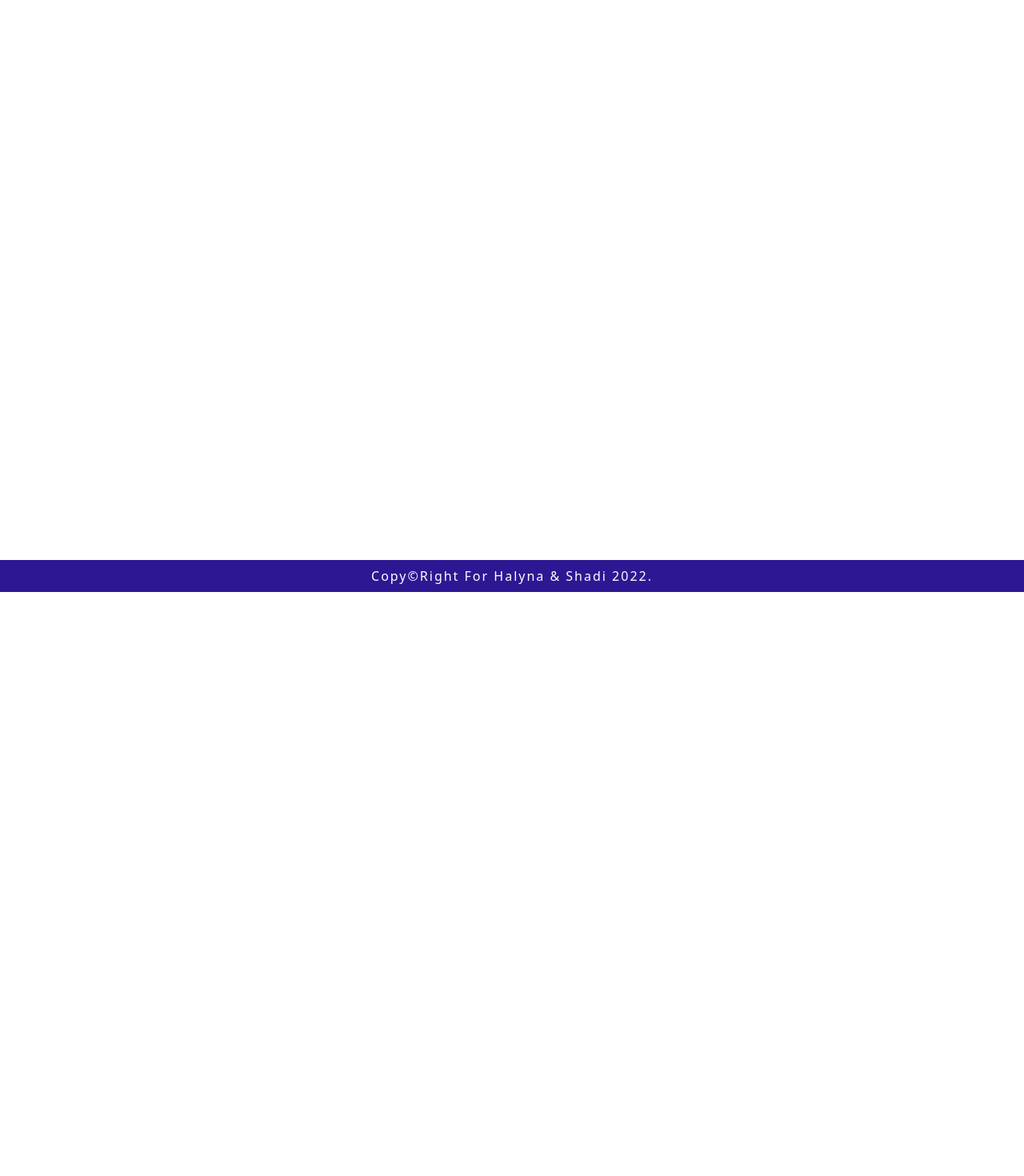
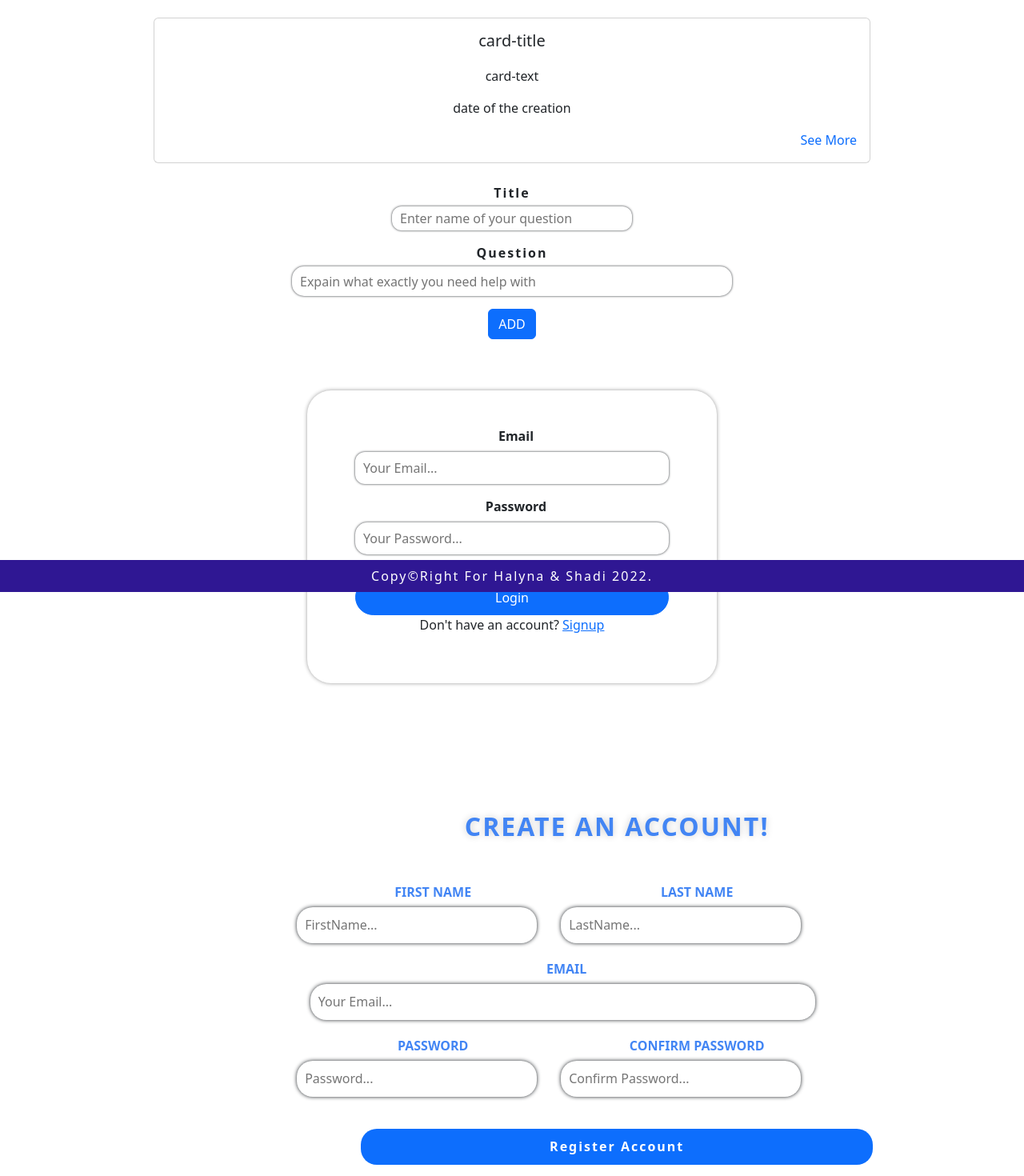
Before and after one commit to Hallekh/MernStackProject, a React (Create React App) app: page /login in a window 1280 px wide. Shown: the part 60-1530 px from the top of the page at 80% size. Before the commit the page ends 800 px from the top, so only its background shows below. Built offline with nearby package versions, Linux system fonts and the light colour scheme.

Commit message:
create home, login, signup, addpost

```diff
--- a/src/App.js
+++ b/src/App.js
@@ -1,12 +1,30 @@
 import '../node_modules/bootstrap/dist/css/bootstrap.min.css'
 import './App.css';
+import AddPost from './components/AddPost/AddPost';
 import Footer from './components/Footer/Footer';
+import HomePage from './components/Home/HomePage';
+import Login from './components/Login/Login';
 import Navbar from './components/Navbar/Navbar';
+import SignUp from './components/SignUp/SignUp';
+// import Navlogin from './components/NavbarLogin/Navlogin'
 
 function App() {
   return (
     <div className="App">
       <Navbar />
+      {/* <Navlogin /> */}
+      <HomePage />
+      <AddPost />
+      <Login />
+      <br></br>
+      <br></br>
+      <br></br>
+      <br></br>
+      <SignUp />
+      <br></br>
+      <br></br>
+      <br></br>
+      <br></br>
       <Footer />
     </div>
   );
--- /dev/null
+++ b/src/components/AddPost/AddPost.css
@@ -0,0 +1,28 @@
+.addForm {
+    width: 50%;
+}
+.addForm form label {
+    display: block;
+    margin-bottom: 5px;
+    font-weight: 700;
+    letter-spacing: 2px;
+}
+form > div:nth-child(1) > input {
+    border: none;
+    outline: none;
+    box-shadow:  0 0 3px #212529;
+    width: 300px;
+    height: 30px;
+    border-radius: 12px;
+    padding-left: 10px;
+}
+
+form > div:nth-child(2) > input {
+    width: 550px;
+    height: 37px;
+    border: none;
+    outline: none;
+    border-radius: 15px;
+    padding-left: 10px;
+    box-shadow:  0 0 3px #212529;
+}
--- /dev/null
+++ b/src/components/AddPost/AddPost.js
@@ -0,0 +1,22 @@
+import React from 'react'
+import './AddPost.css'
+
+export default function AddPost() {
+  return (
+    <div>
+        <div class="container addForm">
+            <form>
+                <div class="mb-3">
+                <label for="exampleInputEmail1">Title</label>
+                <input type="text" name="title" placeholder="Enter name of your question" required />
+                </div>
+                <div class="mb-3">
+                <label for="exampleInputPassword1">Question</label>
+                <input type="text" name="message" placeholder="Expain what exactly you need help with" required />
+                </div>
+                <button type="submit" class="btn btn-primary">ADD</button>
+            </form>
+        </div>
+    </div>
+  )
+}
--- /dev/null
+++ b/src/components/Home/HomePage.css
@@ -0,0 +1,19 @@
+.card {
+    width: 70%;
+    margin: 2% auto;
+
+}
+.card .card-title {
+    margin-bottom: 20px;
+}
+.card a {
+    float: right;
+    text-decoration: none;
+}
+.noQuestion {
+    text-align: center;
+    margin-top: 10px;
+    font-weight: 700;
+    text-transform: capitalize;
+    letter-spacing: 2px;
+}
--- /dev/null
+++ b/src/components/Home/HomePage.js
@@ -0,0 +1,17 @@
+import React from 'react'
+import './HomePage.css'
+
+export default function HomePage() {
+  return (
+    <div>
+        <div class="card">
+            <div class="card-body">
+            <h5 class="card-title">card-title</h5>
+            <p class="card-text">card-text</p>
+            <p>date of the creation</p>
+            <a href='/ShowOne' className="card-link">See More</a>
+            </div>
+        </div>
+    </div>
+  )
+}
--- /dev/null
+++ b/src/components/Login/Login.css
@@ -0,0 +1,27 @@
+.login-container {
+    margin-top: 5%;
+    padding: 45px 60px;
+    border-radius: 30px;
+    width: 40%;
+    box-shadow: 0 0 5px rgba(0, 0, 0, 0.4);
+}
+.login-container > form >div > label {
+    display: block;
+    font-weight: 700;
+    margin-left: 10px ;
+}
+.login-container > form >div > input[type=email] {
+    width: 100%;
+    height: 40px;
+}
+.login-container > form >div > input[type=password] {
+    width: 100%;
+    height: 40px;
+}
+
+.login-container button {
+    width: 100%;
+    height: 45px;
+    margin-top: 15px;
+    border-radius: 30px;
+}
--- /dev/null
+++ b/src/components/Login/Login.js
@@ -0,0 +1,25 @@
+import React from 'react'
+import './Login.css'
+
+export default function Login() {
+  return (
+    <div>
+        <div class="container login-container">
+            <form>
+                <div class="mb-3">
+                    <label for="exampleInputEmail1" class="form-label">Email</label>
+                    <input type="email" name="email" placeholder="Your Email..." required />
+                </div>
+                <div class="mb-3">
+                    <label for="exampleInputPassword1" class="form-label">Password</label>
+                    <input type="password" name="password1" placeholder="Your Password..." required />
+                </div>
+                <button type="submit" class="btn btn-primary">Login</button>
+                <div class="email">
+                    <p class="havent-account">Don't have an account? <a href="/signup" >Signup</a></p>
+                </div>
+            </form>
+        </div>
+    </div>
+  )
+}
--- /dev/null
+++ b/src/components/NavbarLogin/Navlogin.js
@@ -0,0 +1,40 @@
+import React from 'react'
+import '../Navbar/Navbar.css'
+
+
+export default function Navlogin() {
+  return (
+    <div>
+        <nav class="navbar navbar-expand-lg bg-dark">
+            <div class="container">
+            <a class="navbar-brand" href="/">MMC</a>
+            <button class="navbar-toggler" type="button" data-bs-toggle="collapse" data-bs-target="#navbarNav" aria-controls="navbarNav" aria-expanded="false" aria-label="Toggle navigation">
+                <span class="navbar-toggler-icon"></span>
+            </button>
+            <div class="collapse navbar-collapse" id="navbarNav">
+                <ul class="navbar-nav">
+                <li class="nav-item">
+                    <a class="nav-link navLogin" href="/">Home</a>
+                </li>
+                <li class="nav-item">
+                    <a class="nav-link navLogin" href="/">Add Post</a>
+                </li>
+                <li class="nav-item">
+                    <a class="nav-link navLogin" href="/about">AboutUs</a>
+                </li>
+                <li class="nav-item">
+                    <a class="nav-link navLogin" href="/contact">ContactUs</a>
+                </li>
+                <li class="nav-item">
+                    <a class="nav-link" href="/">Hello, Halyna</a>
+                </li>
+                <li class="nav-item">
+                    <a class="nav-link" href="/logout">Logout</a>
+                </li>
+                </ul>
+            </div>
+            </div>
+        </nav>
+    </div>
+  )
+}
--- /dev/null
+++ b/src/components/SignUp/SignUp.css
@@ -0,0 +1,100 @@
+.register-container {
+    width: 800px;
+    margin: 5% 29%;
+}
+
+.register-container h2 {
+    margin: 30px 14%;
+    text-transform: uppercase;
+    color: #4285F4;
+    font-weight: 700;
+    letter-spacing: 2px;
+    text-shadow: 0 0 10px rgba(0, 0, 0, 0.2);
+}
+
+.register-container form label {
+    display: block;
+    margin-top: 20px;
+}
+
+.first_last > div > label {
+    margin-left: 10px;
+    margin-bottom: 7px;
+    font-weight: 700;
+    text-transform: uppercase;
+    color: #4285F4;
+}
+
+.register-container .first_last {
+    display: flex;
+    align-items: center;
+    width: 100%;
+}
+
+.first_last > div > input[type=text] {
+    width: 300px;
+    height: 45px;
+    padding-left: 10px;
+    border-radius: 20px ;
+    border: none;
+    outline: none;
+    box-shadow: 0 0 5px #212529;
+    margin-right: 30px;
+}
+
+.register-container .email {
+    width: 83%;
+}
+.register-container .email > label {
+    margin-left: 10px;
+    margin-bottom: 7px;
+    font-weight: 700;
+    text-transform: uppercase;
+    color: #4285F4;
+}
+
+.register-container .email input[type=email] {
+    width: 95%;
+    height: 45px;
+    padding-left: 10px;
+    border-radius: 20px ;
+    border: none;
+    outline: none;
+    box-shadow: 0 0 5px #212529;
+}
+
+.register-container .pass {
+    display: flex;
+    align-items: center;
+}
+.pass > div > label {
+    margin-left: 10px;
+    margin-bottom: 7px;
+    font-weight: 700;
+    text-transform: uppercase;
+    color: #4285F4;
+}
+
+
+.pass > div > input[type=password] {
+    width: 300px;
+    height: 45px;
+    padding-left: 10px;
+    border-radius: 20px ;
+    border: none;
+    outline: none;
+    box-shadow: 0 0 5px #212529;
+    margin-right: 30px;
+}
+
+.register-container form button {
+    border: none;
+    outline: none;
+    padding: 4px 20px;
+    width: 80%;
+    height: 45px;
+    border-radius: 20px;
+    margin: 5% 0;
+    font-weight: bold;
+    letter-spacing: 2px;
+}
--- /dev/null
+++ b/src/components/SignUp/SignUp.js
@@ -0,0 +1,42 @@
+import React from 'react'
+import './SignUp.css'
+
+export default function SignUp() {
+  return (
+    <div>
+        <div className="register-container">
+            <h2>Create an Account!</h2>
+            <form>
+                <div className="first_last">
+                    <div>
+                        <label for="firstName">First Name</label>
+                        <input type="text" name="firstName" placeholder="FirstName..." />
+                    </div>
+                    <div>
+                        <label for="lastName">Last Name</label>
+                        <input type="text" name="lastName" placeholder="LastName..." />
+                    </div>
+                </div>
+                <div className="email">
+                    <label for="email">Email</label>
+                    <input type="email" name="email" placeholder="Your Email..." />
+                </div>
+                <div className="pass">
+                    <div>
+                        <label for="password1">Password</label>
+                        <input type="password" name="password1" placeholder="Password..." className="password1" />
+                    </div>
+                    <div>
+                        <label for="password2">Confirm Password</label>
+                        <input type="password" name="password2" placeholder="Confirm Password..." className="password2" />
+                    </div>
+                </div>
+                <button type="submit" className="btn btn-primary">Register Account</button>
+                <div className="email">
+                    <p className="have-account">Already have an account? <a href="/login" >Login</a></p>
+                </div>
+            </form>
+        </div>
+    </div>
+  )
+}
```
